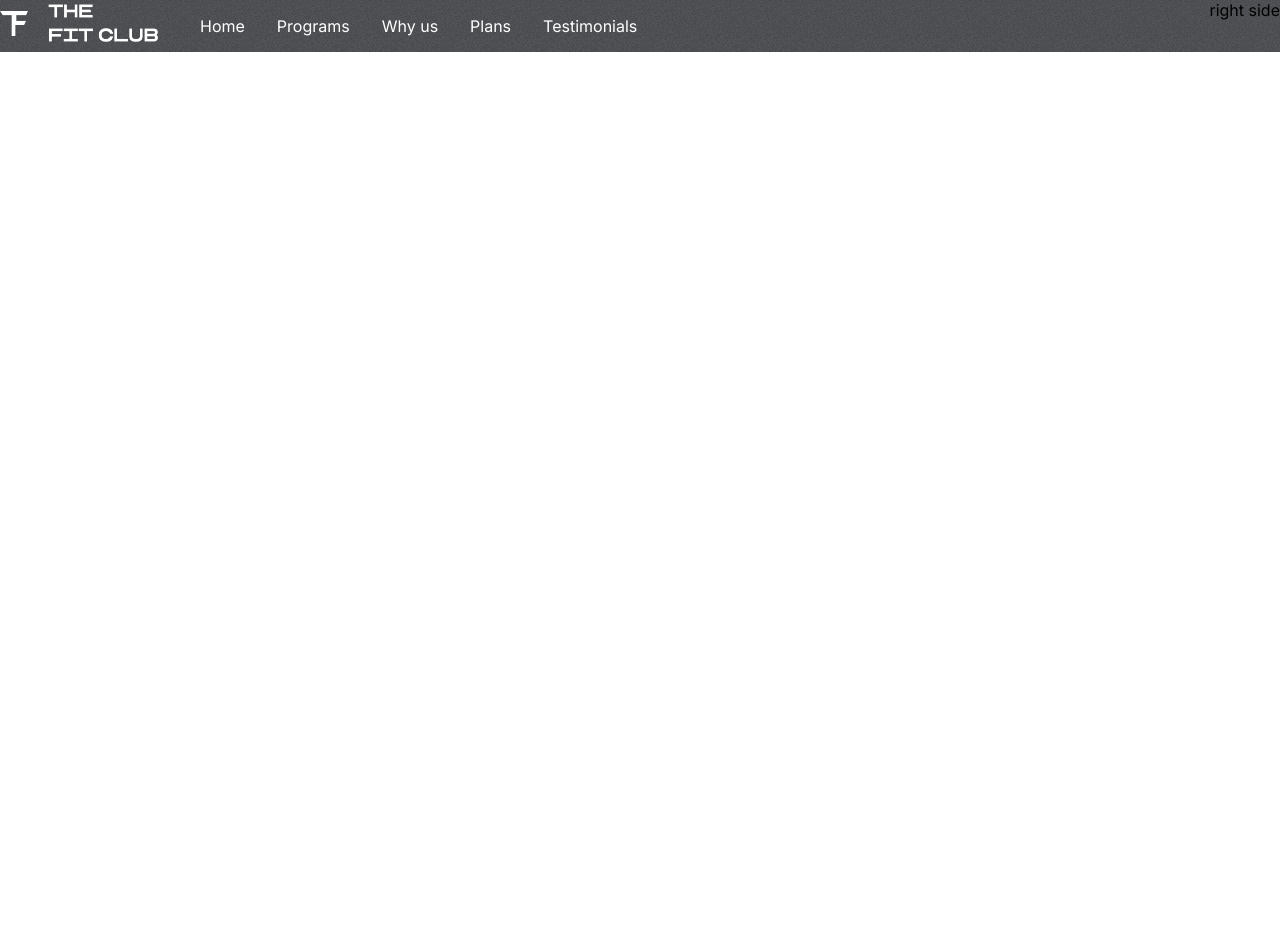
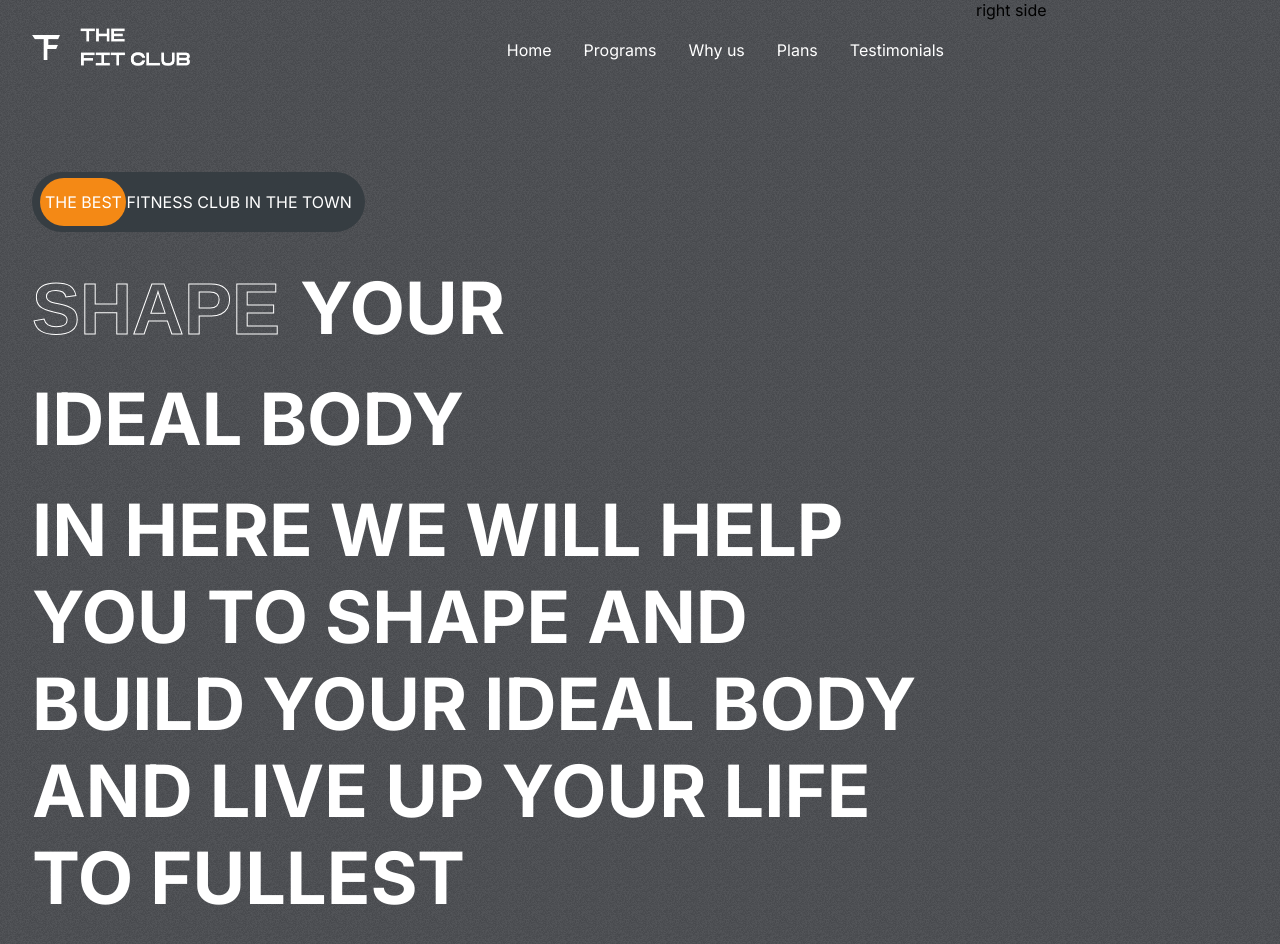
Before and after one commit to ZahaAnass/Gym-website, a React (Create React App) app: page / in a window 1280 px wide. Shown: the top 944 px of the page. Before the commit the page ends 800 px from the top, so only its background shows below. Built offline with nearby package versions, Linux system fonts and the light colour scheme.

Commit message:
improve the left hero section

```diff
--- a/src/App.css
+++ b/src/App.css
@@ -18,6 +18,14 @@
   gap: 6rem;
   overflow: hidden;
 }
+
 ::-webkit-scrollbar{
   display: none;
 }
+
+.stroke-text{
+  color: transparent;
+  font-family: Arial, Helvetica, sans-serif;
+  -webkit-text-stroke-width: 1px;
+  -webkit-text-stroke-color: white;
+}
--- a/src/App.js
+++ b/src/App.js
@@ -1,18 +1,10 @@
 import './App.css';
 import Hero from './components/Hero/Hero';
-import Header from './components/Header/Header';
 
 function App() {
   return (
     <div className='App'>
-      <div className="hero">
-          <div className="left-h">
-            <Header/>
-          </div>
-          <div className="right-h">
-              right side
-          </div>
-      </div>
+      <Hero/>
     </div>
   );
 }
--- a/src/components/Header/Header.css
+++ b/src/components/Header/Header.css
@@ -14,3 +14,8 @@
     gap: 2rem;
     color: white;
 }
+
+.header-menu li:hover{
+    cursor: pointer;
+    color: var(--orange);
+}
--- a/src/components/Hero/Hero.css
+++ b/src/components/Hero/Hero.css
@@ -4,9 +4,53 @@
 }
 
 .left-h{
-
+    padding: 2rem;
+    padding-top: 1.5rem;
+    flex: 3;
+    display: flex;
+    flex-direction: column;
+    gap: 2rem;
 }
 
 .right-h{
+    flex: 1;
+}
 
+.the-best-ad{
+    margin-top: 4rem;
+    background-color: #363d42;
+    border-radius: 4rem;
+    width: fit-content;
+    padding: 20px 13px;
+    text-transform: uppercase;
+    color: white;
+    position: relative;
+    display: flex;
+    align-items: center;
+    justify-content: flex-start;
 }
+
+.the-best-ad span{
+    z-index: 2;
+}
+
+.the-best-ad div{
+    position: absolute;
+    background-color: var(--orange);
+    width: 5.4rem;
+    height: 80%;
+    left: 8px;
+    border-radius: 3rem;
+    z-index: 1;
+}
+
+.hero-text{
+    display: flex;
+    flex-direction: column;
+    gap: 1.5rem;
+    text-transform: uppercase;
+    font-size: 4.5rem;
+    font-weight: bold;
+    color: white;
+    text-overflow: inherit;
+}
--- a/src/components/Hero/Hero.jsx
+++ b/src/components/Hero/Hero.jsx
@@ -1,12 +1,38 @@
 import React from "react"
 import "./Hero.css"
+import Header from "../Header/Header";
 
 const Hero = () => {
     return(
         <>
         <div className="hero">
-            <div className="hero-text">
-                <h1>Hero</h1>
+            <div className="left-h">
+                <Header/>
+                <div className="the-best-ad">
+                    <div className=""></div>
+                    <span>The best fitness club in the town</span>
+                </div>
+
+                <div className="hero-text">
+                    <div>
+                        <span className="stroke-text">Shape </span>
+                        <span>Your</span>
+                    </div>
+                    <div>
+                        <span>Ideal Body</span>
+                    </div>
+                    <div className="span">
+                        <span>
+                            In here we will help you to shape and
+                            build your ideal body and live up your
+                            life to fullest
+                        </span>
+                    </div>
+                </div>
+
+            </div>
+            <div className="right-h">
+                right side
             </div>
         </div>
         </>
```
